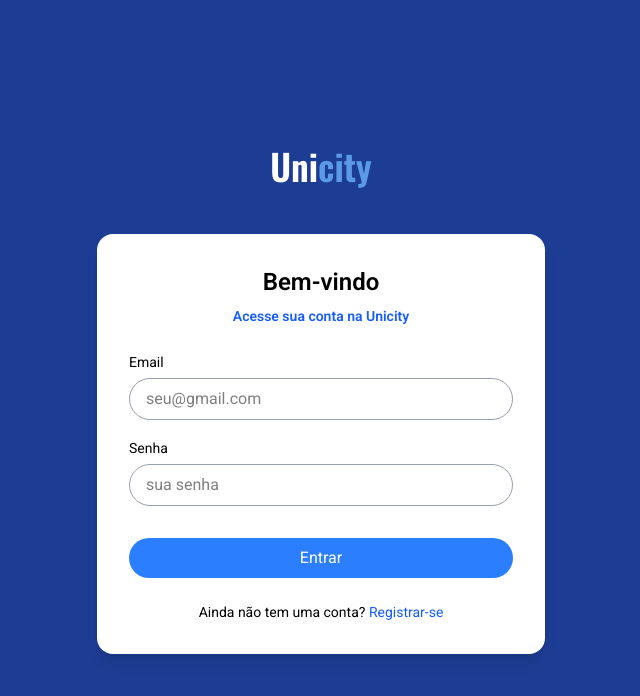
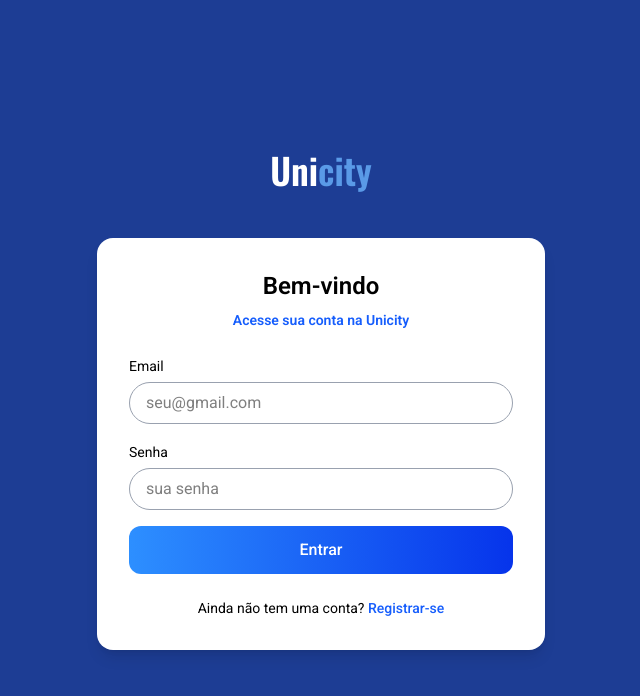
Before and after one commit to jeanbrito-dev/city-frontend, a React (Vite) app: page /login in a window 1280 px wide. Shown: the top 696 px of the page, without its empty margins (319-959 px from the left). Built offline with nearby package versions, Linux system fonts and the light colour scheme; no server answers.

Commit message:
efeitos login/register

```diff
--- a/src/pages/Login.jsx
+++ b/src/pages/Login.jsx
@@ -58,14 +58,13 @@
           />
         </div>
 
-        <button className="mt-4 bg-blue-500 text-white py-2 rounded-full">
-          Entrar
-        </button>
+        <button
+          type="submit" className="bg-gradient text-white py-3 rounded-xl font-medium cursor-pointer transition-all duration-300 hover:scale-105 hover:shadow-lg hover:-translate-y-1 active:translate-y-0 active:scale-95">Entrar</button>
       </form>
 
       <p className="text-sm text-center mt-6">
         Ainda não tem uma conta?{" "}
-        <Link to="/cadastro" className="text-blue-600">
+        <Link to="/cadastro" className="text-blue-600 hover:underline font-medium">
           Registrar-se
         </Link>
       </p>
--- a/src/pages/Register.jsx
+++ b/src/pages/Register.jsx
@@ -10,7 +10,7 @@
   const navigate = useNavigate();
 
   const inputStyle =
-    "w-full mt-1 px-4 py-1.5 md:py-2 border border-gray-400 rounded-full outline-none";
+    "w-full mt-1 px-4 py-2 border border-gray-400 rounded-full outline-none transition-all duration-200 focus:ring-2 focus:ring-blue-500 focus:border-blue-500";
 
   const handleSubmit = async (e) => {
     e.preventDefault();
@@ -93,14 +93,14 @@
           />
         </div>
 
-        <button className="mt-4 bg-blue-500 hover:bg-blue-600 text-white py-2 rounded-full transition">
+        <button className="mt-4 bg-gradient text-white py-3 rounded-full font-medium cursor-pointer transition-all duration-300 hover:scale-105 hover:shadow-xl hover:-translate-y-1 active:translate-y-0 active:scale-95">
           Criar conta
         </button>
       </form>
 
       <p className="text-sm text-center mt-4 md:mt-6">
         Já tem uma conta?{" "}
-        <Link to="/login" className="text-blue-600 cursor-pointer">
+        <Link to="/login" className="text-blue-600 cursor-pointer hover:underline font-medium">
           Fazer login
         </Link>
       </p>
```
